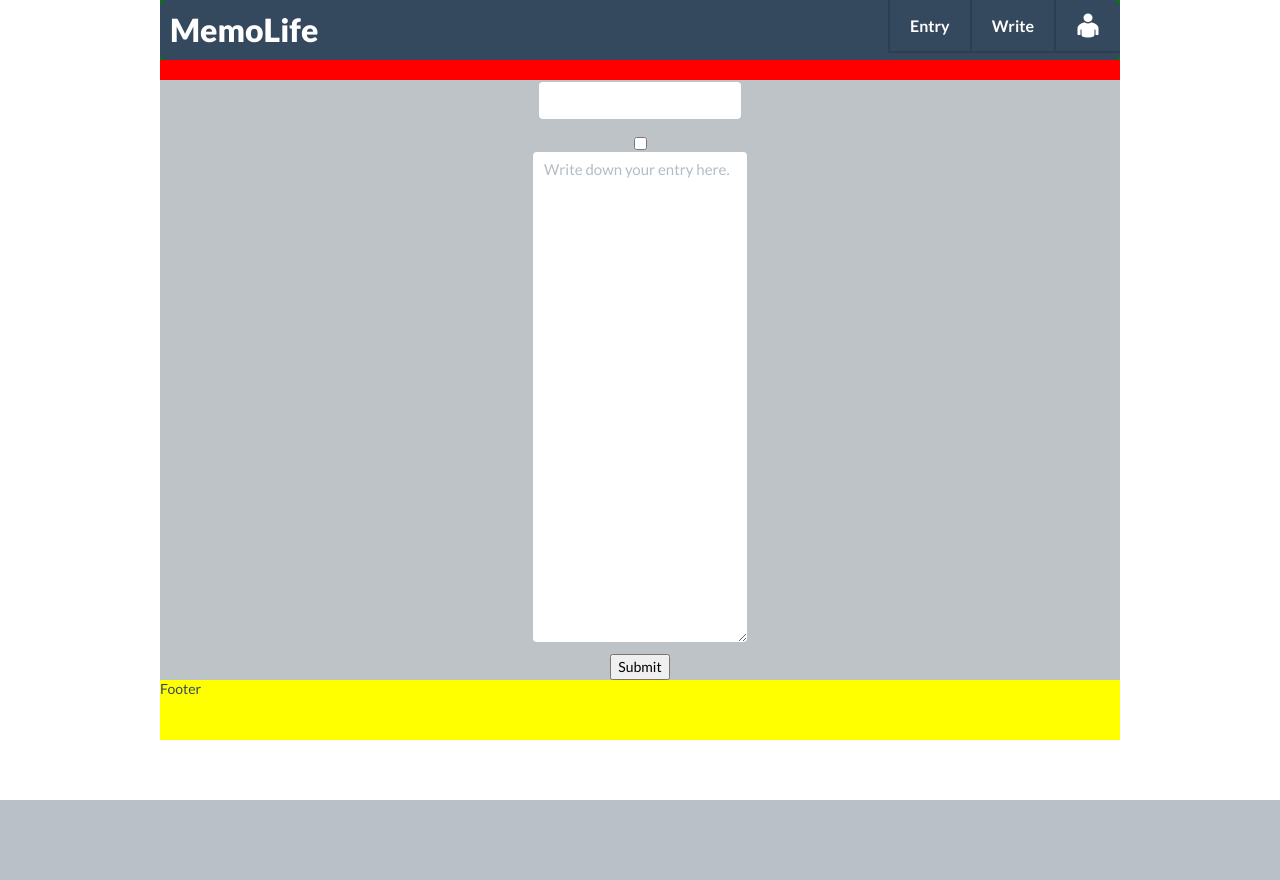
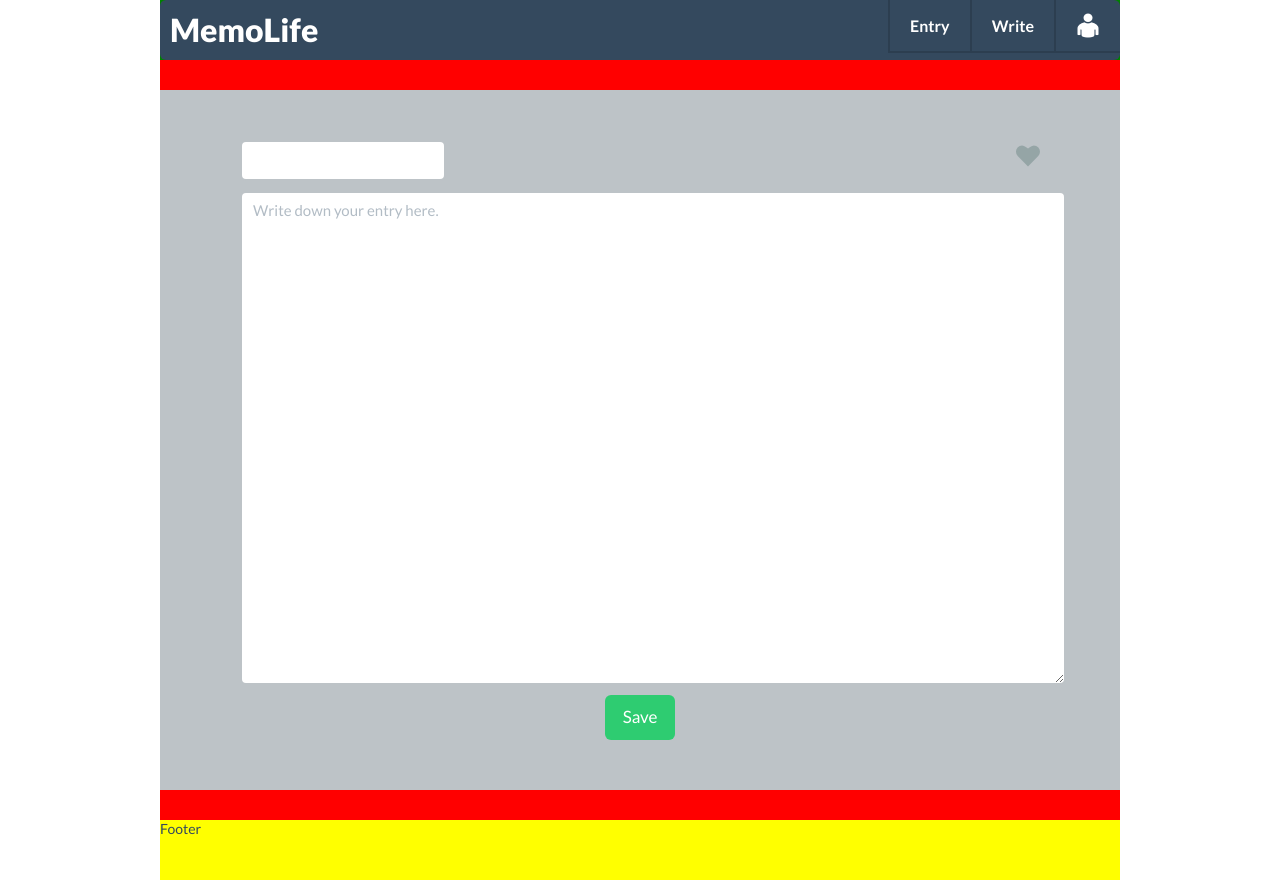
Before and after one commit to oneyoung/longhi, a Django app: page /memo/write/ in a window 1280 px wide. Before the commit the page ends 800 px from the top, so only its background shows below. Run offline with Django 3.2, Linux system fonts and the light colour scheme; the visitor is signed in with stand-in values (Sample User, id 1); some libraries are stand-ins or nearby versions.

Commit message:
* tpl write.html: style css

```diff
--- a/website/fts/tests.py
+++ b/website/fts/tests.py
@@ -210,7 +210,7 @@
         element.send_keys(date)
         element = self.browser.find_element_by_name('text')
         element.send_keys(text)
-        element = self.browser.find_element_by_name('star')
+        element = self.browser.find_element_by_css_selector('.entry-form .star-btn')
         if star:
             element.click()  # star the entry
         # then submit
--- a/website/html/static/default.css
+++ b/website/html/static/default.css
@@ -109,6 +109,24 @@
 	margin: 0 0 1.2em;
 }
 
+/* memo/write */
+.entry-form {
+	margin: 30px;
+	padding: 50px;
+}
+
+.entry-form .entry-head {
+	text-align: left;
+}
+
+.entry-form .entry-star {
+	float: right;
+}
+
+.entry-form textarea {
+	width: 100%;
+}
+
 /* setting */
 .setting-form {
 	display: table;
--- a/website/html/template/memo/base.html
+++ b/website/html/template/memo/base.html
@@ -105,7 +105,7 @@
 }
 
 $(window).load(function () {
-  $('#content').delegate('.star-btn', 'click', function () {
+  $('#content').delegate('.entry .star-btn', 'click', function () {
     var checkbox = $(this).prev('input:checkbox');
     var nextState = !checkbox.prop('checked');
     var data = {
@@ -116,6 +116,13 @@
       checkbox.prop('checked', nextState);
     });
   });
+
+  $('#content').delegate('.entry-form .star-btn', 'click', function () {
+    var checkbox = $(this).prev('input:checkbox');
+    var nextState = !checkbox.prop('checked');
+    checkbox.prop('checked', nextState);
+  });
+
 });
 
 </script>
--- a/website/html/template/memo/write.html
+++ b/website/html/template/memo/write.html
@@ -30,9 +30,9 @@
 {% block memo_body %}
 <div class="entry-form">
   {% csrf_token %}
-  <div><input name="date" type="text" /></div>
-  <div><input name="star" type="checkbox" /></div>
+  <div class="entry-head"><input name="date" type="text" />
+  <span class="entry-star"><input name="star" type="checkbox" /><a class="star-btn" href="#"><span class="fui-heart"></span></a></span></div>
   <div><textarea name="text" rows=20 placeholder="Write down your entry here."></textarea></div>
-  <div><input name="submit" type="submit" /></div>
+  <div><input name="submit" type="submit" value="Save" class="btn btn-large btn-success" /></div>
 </div>
 {% endblock %}
```
